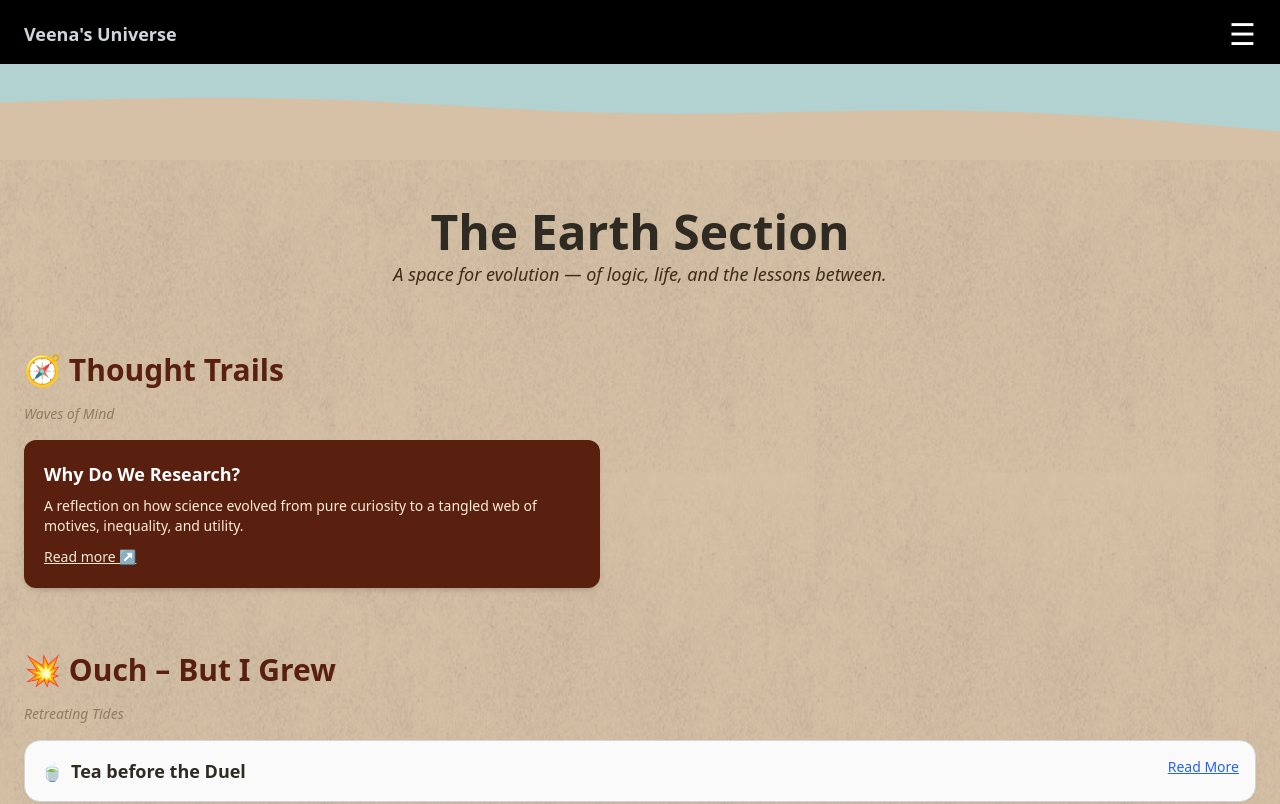
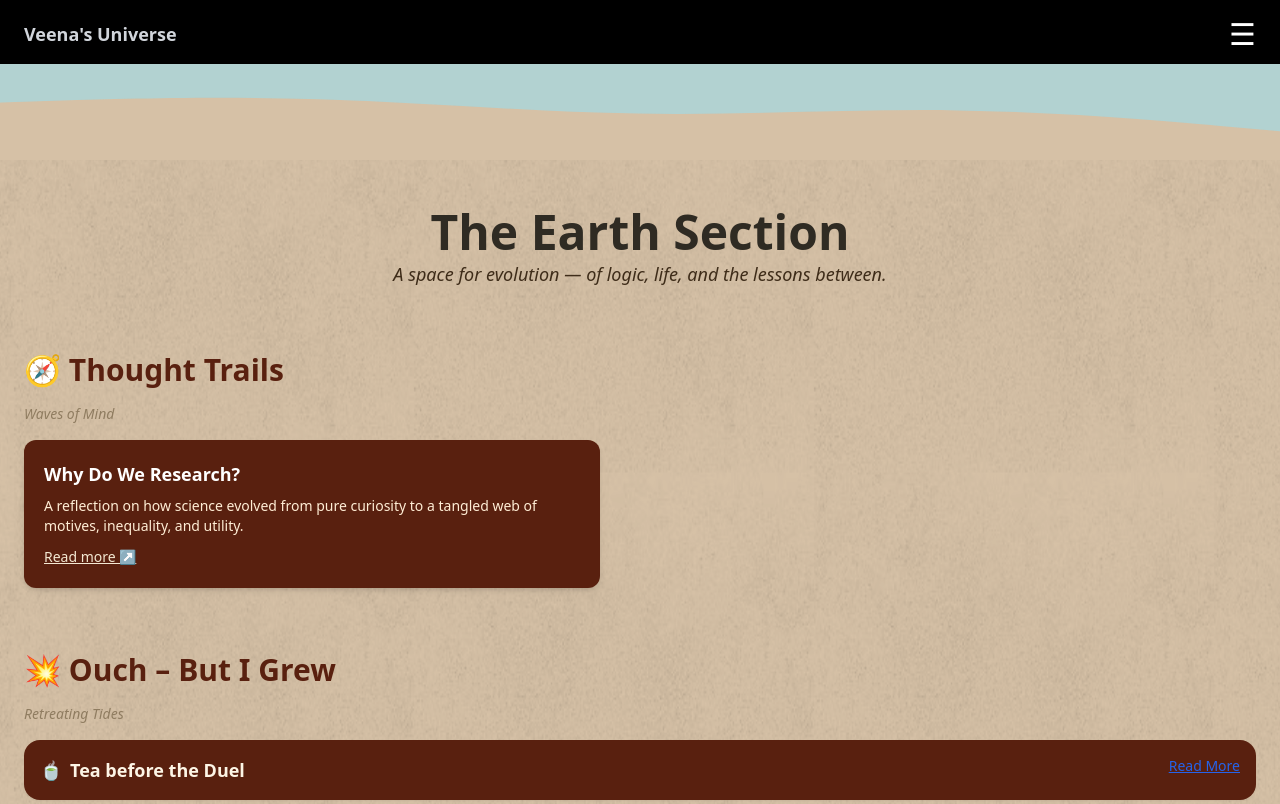
Before and after one commit to Veena-vk/veena-portfolio-dev, a Next.js app: page /earth in a window 1280 px wide. Shown: the top 804 px of the page. Built offline with nearby package versions, Linux system fonts and the light colour scheme.

Commit message:
Update SetbackSection.tsx

```diff
--- a/app/earth/components/SetbackSection.tsx
+++ b/app/earth/components/SetbackSection.tsx
@@ -24,7 +24,7 @@ function ExpandableCard({ entry }: { entry: any }) {
   const [expanded, setExpanded] = useState(false);
 
   return (
-    <div className="border border-gray-300 dark:border-zinc-700 bg-zinc-50 dark:bg-zinc-900 rounded-2xl p-4 shadow-sm">
+    <div className="border-none bg-[#59200F] text-[#FDF5E6] rounded-2xl p-4 shadow-sm">
       <div className="flex items-start justify-between">
         <div>
           <h3 className="text-lg font-semibold flex items-center gap-2">
```
